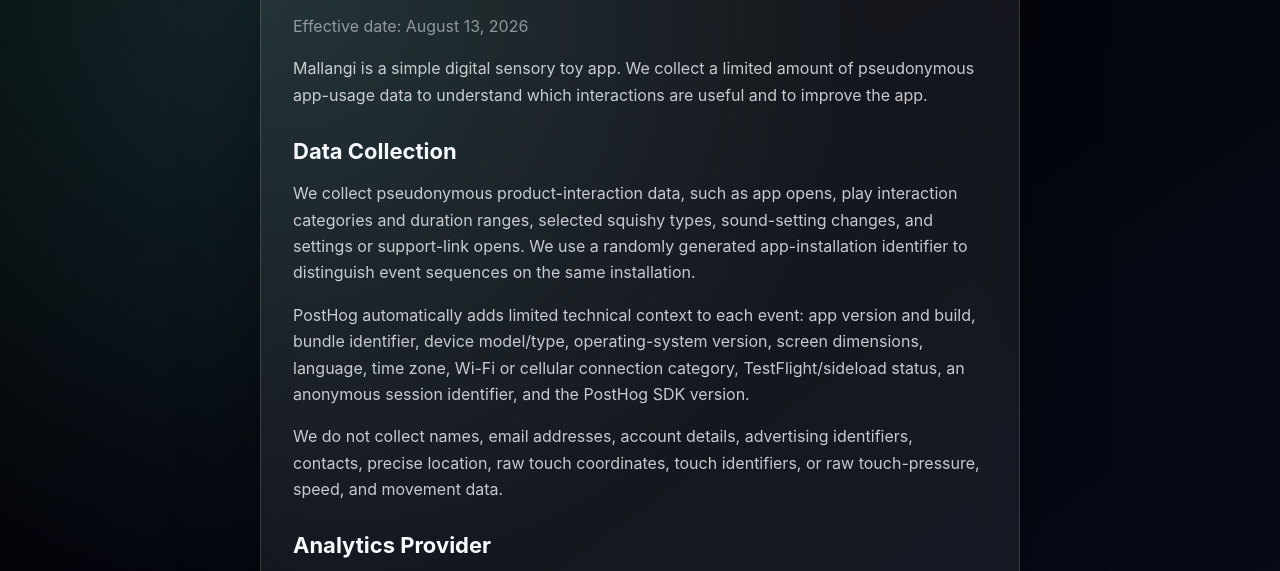
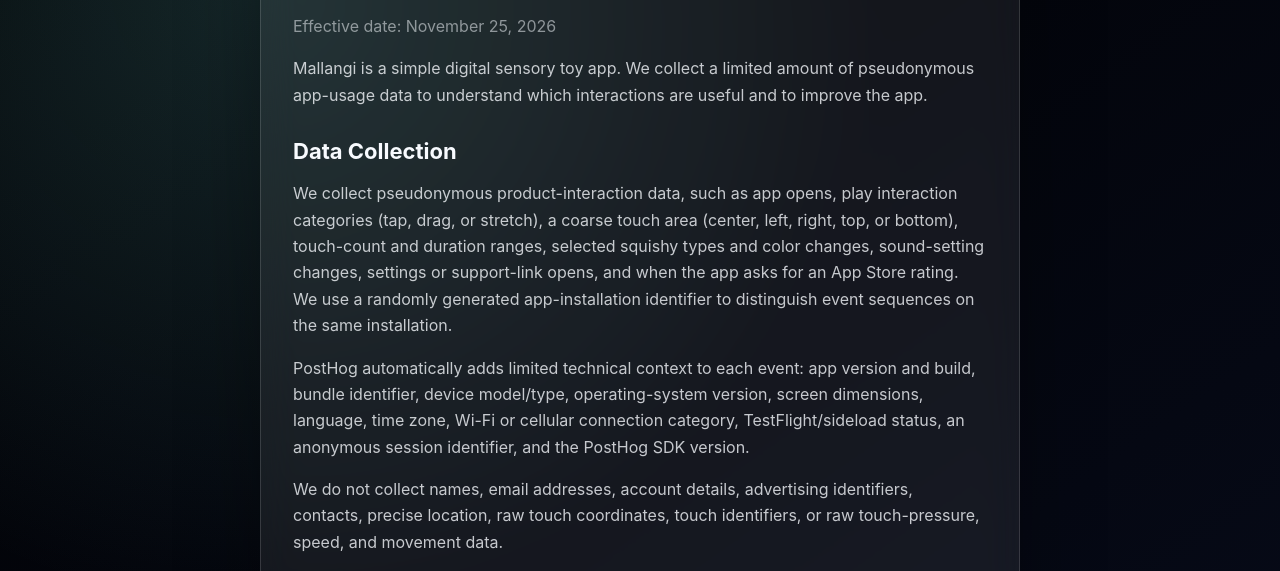
Before and after one commit to doyoonear/mallangi, a plain HTML site: page privacy/index.html in a window 1280 px wide. Shown: the part 190-761 px from the top of the page. Drawn offline with Linux system fonts and the light colour scheme.

Commit message:
docs: align privacy policy with 1.1.2 analytics events
Co-Authored-By: Claude Opus 5.5 <noreply@anthropic.com>

```diff
--- a/privacy/index.html
+++ b/privacy/index.html
@@ -23,11 +23,11 @@
     <a class="back" href="../">← Mallangi</a>
     <section class="card">
       <h1>Privacy Policy for Mallangi</h1>
-      <p class="muted">Effective date: August 13, 2026</p>
+      <p class="muted">Effective date: November 25, 2026</p>
       <p>Mallangi is a simple digital sensory toy app. We collect a limited amount of pseudonymous app-usage data to understand which interactions are useful and to improve the app.</p>
 
       <h2>Data Collection</h2>
-      <p>We collect pseudonymous product-interaction data, such as app opens, play interaction categories and duration ranges, selected squishy types, sound-setting changes, and settings or support-link opens. We use a randomly generated app-installation identifier to distinguish event sequences on the same installation.</p>
+      <p>We collect pseudonymous product-interaction data, such as app opens, play interaction categories (tap, drag, or stretch), a coarse touch area (center, left, right, top, or bottom), touch-count and duration ranges, selected squishy types and color changes, sound-setting changes, settings or support-link opens, and when the app asks for an App Store rating. We use a randomly generated app-installation identifier to distinguish event sequences on the same installation.</p>
       <p>PostHog automatically adds limited technical context to each event: app version and build, bundle identifier, device model/type, operating-system version, screen dimensions, language, time zone, Wi-Fi or cellular connection category, TestFlight/sideload status, an anonymous session identifier, and the PostHog SDK version.</p>
       <p>We do not collect names, email addresses, account details, advertising identifiers, contacts, precise location, raw touch coordinates, touch identifiers, or raw touch-pressure, speed, and movement data.</p>
 
```
